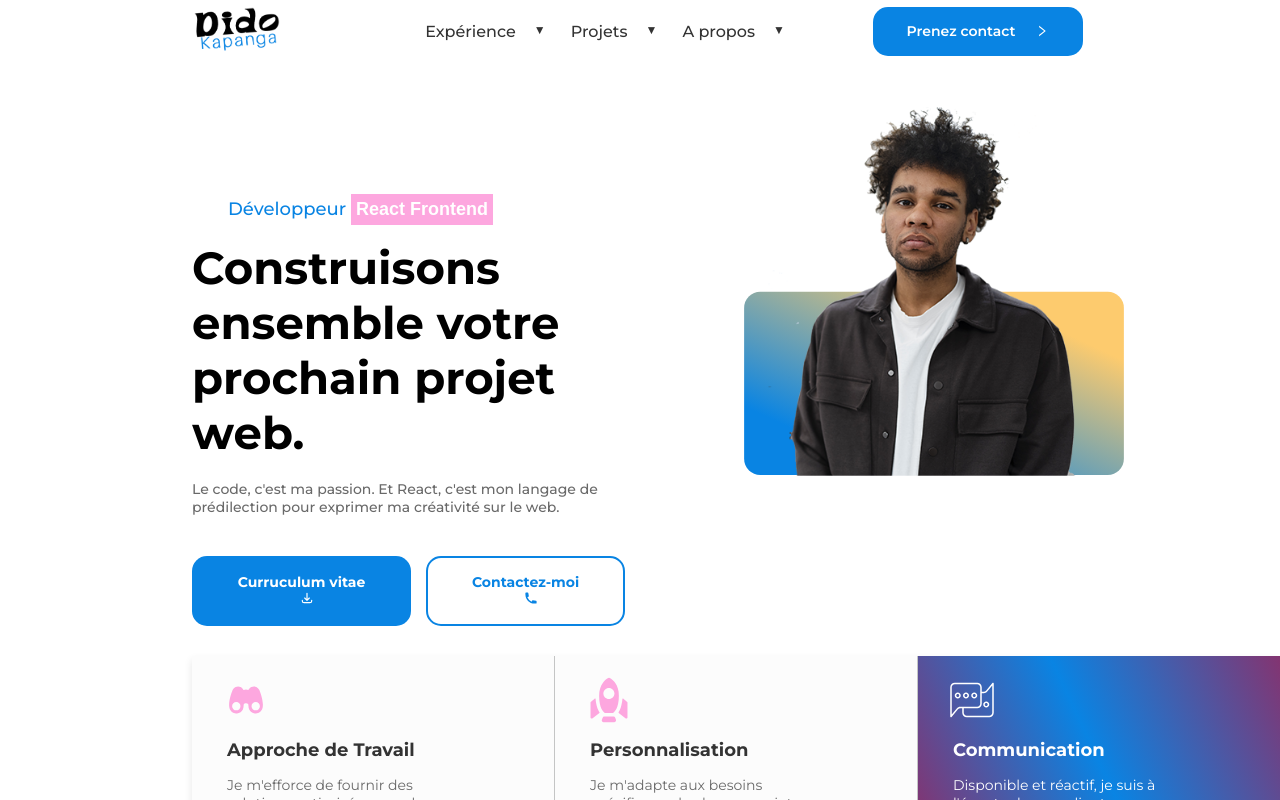
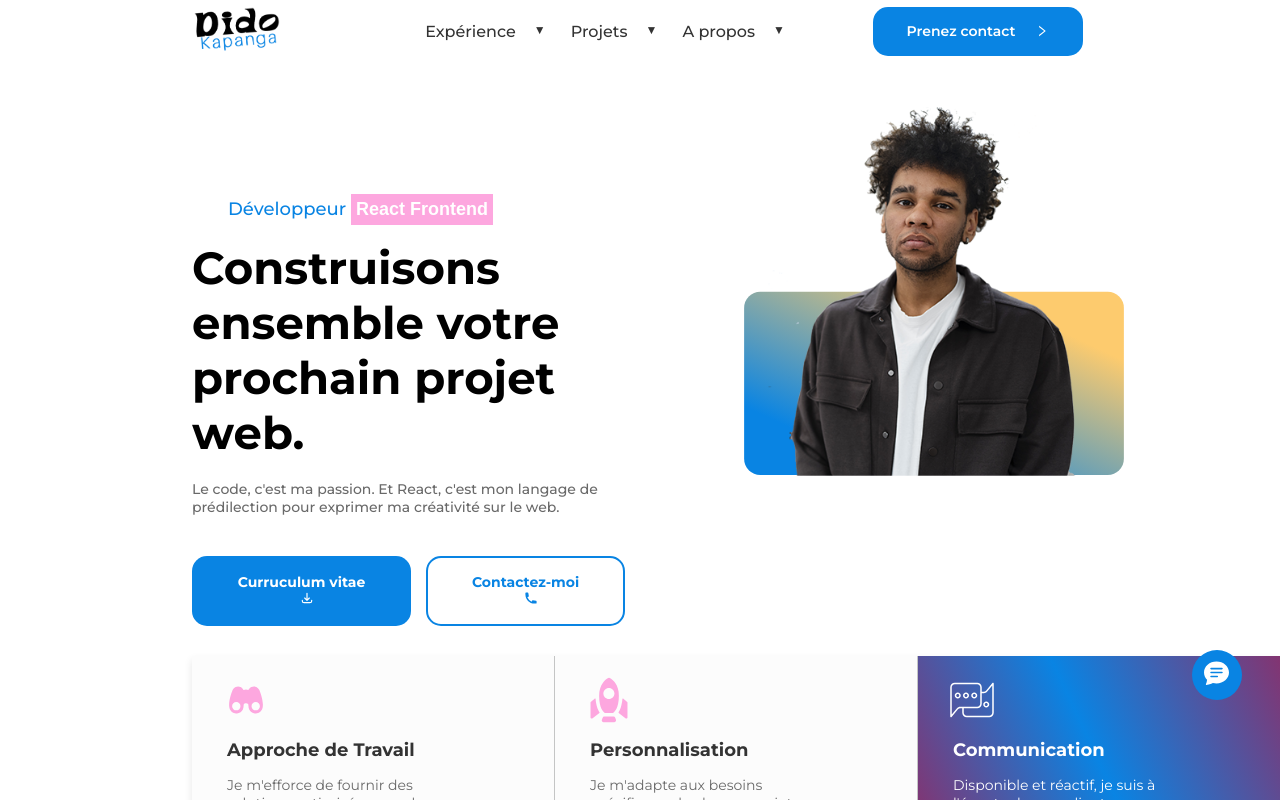
Before and after one commit to Didokapanga/portfolio, a React (Vite) app: page / in a window 1280 px wide. Shown: the top 800 px of the page. Built offline with nearby package versions, Linux system fonts and the light colour scheme.

Commit message:
Composant button scroll

```diff
--- a/src/App.jsx
+++ b/src/App.jsx
@@ -6,6 +6,7 @@ import Experiences from './pages/Experiences/Experiences';
 import Projects from './pages/Projects/Projects';
 import About from './pages/About/About';
 import Contact from './pages/Contact/Contact';
+import Button from './components/Outils/Button';
 
 function App() {
   return (
@@ -15,6 +16,7 @@ function App() {
           <Header />
           <div className="content">
             {/* Le reste de ton site */}
+            <Button />
             <Routes>
               <Route path="/" element={<Home />} />
               <Route path="/experiences" element={<Experiences />} />
--- /dev/null
+++ b/src/components/Outils/Button.jsx
@@ -0,0 +1,28 @@
+import React, { useEffect, useState } from 'react'
+import './Outils.css'
+import { BsChatTextFill } from 'react-icons/bs'
+import { FaChevronUp } from 'react-icons/fa'
+
+const Button = () => {
+    const [showButton, setShowButton] = useState(false);
+
+    useEffect(() => {
+        const handleScroll = () => {
+            window.pageYOffset > 300 ? setShowButton(true) : setShowButton(false);
+        };
+
+        window.addEventListener('scroll', handleScroll);
+
+        return () => {
+            window.removeEventListener('scroll', handleScroll);
+        };
+    }, []);
+    return (
+        <div className='button-outils'>
+            < button className="button-up" onClick={() => window.scrollTo(0, 0)} style={{ display: showButton ? 'block' : 'none' }}><FaChevronUp /></button>
+            <button className="button-chat"><BsChatTextFill /></button>
+        </div>
+    )
+}
+
+export default Button
--- a/src/components/Outils/Outils.css
+++ b/src/components/Outils/Outils.css
@@ -2,10 +2,46 @@
     display: flex;
     align-items: center;
     justify-content: space-between;
-    /* gap: 50px; */
 }
 
 .outils img {
     width: 10%;
     height: 10%;
 }
+
+.button-outils {
+    display: flex;
+    flex-direction: column;
+    padding: 0;
+    margin: 0;
+    position: fixed;
+    z-index: 1;
+    right: 3%;
+    top: 80%;
+}
+
+.button-outils button {
+    color: #fff;
+    bottom: 50px;
+    width: 50px;
+    height: 50px;
+    border-radius: 100%;
+    border: none;
+    background-color: var(--blue);
+    margin: 10px 0;
+    cursor: pointer;
+    font-size: 25px;
+    outline: none;
+}
+
+.button-up {
+    display: none;
+}
+
+.button-outils .button-up:hover {
+    transform: scale(1.01);
+}
+
+.button-outils .button-chat:hover {
+    transform: rotate(180deg);
+}
```
